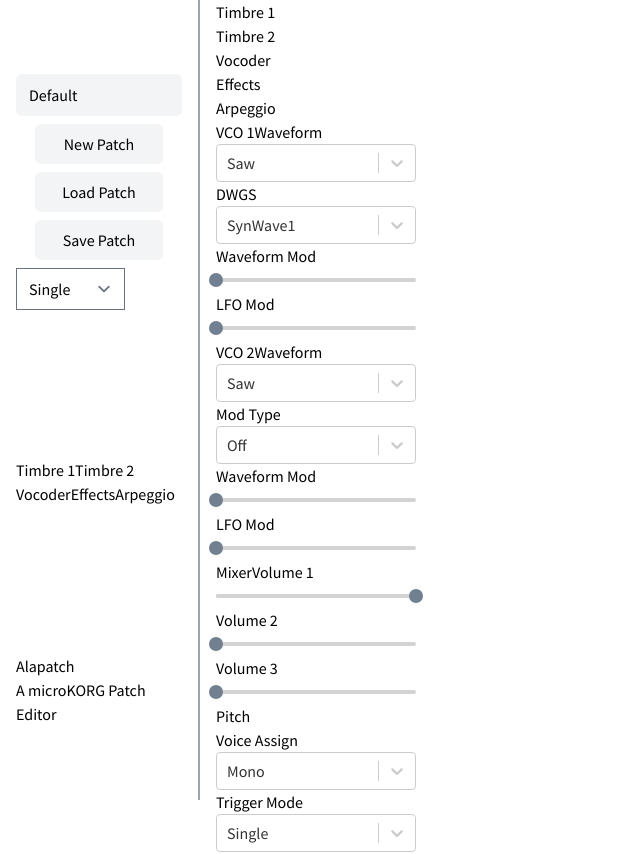
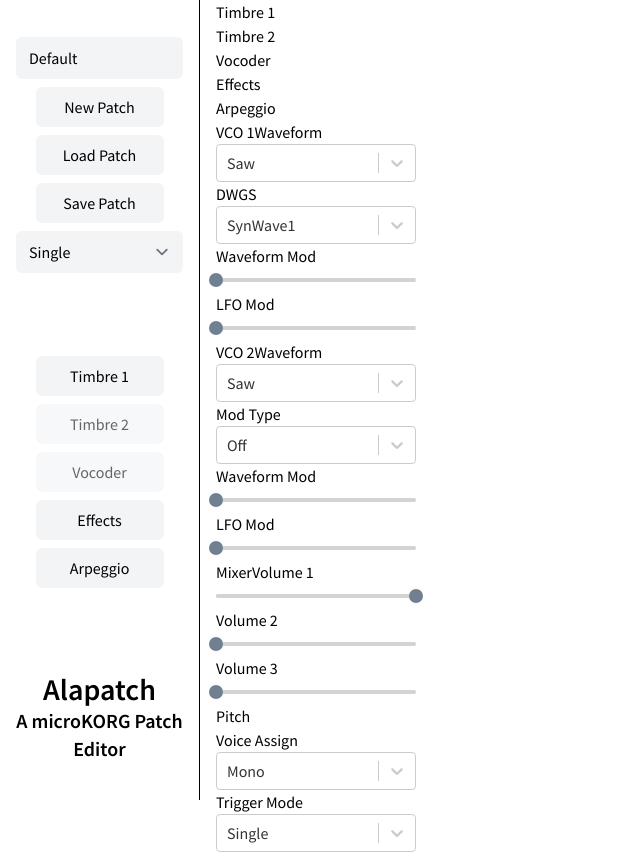
Before and after one commit to ifacodes/alapatch, a React (Create React App) app: page / in a window 1280 px wide. Shown: the top 854 px of the page, without its empty margins (0-640 px from the left). Built offline with nearby package versions, Linux system fonts and the light colour scheme.

Commit message:
begin phase out of SelectList

```diff
--- a/src/features/menu/index.js
+++ b/src/features/menu/index.js
@@ -30,7 +30,7 @@
   }, [file, dispatch]);
 
   return (
-    <div className='flex flex-col justify-around border-solid border-r-2 border-gray-400 px-4'>
+    <div className='flex flex-col justify-around border-solid border-r border-black px-4'>
       <div className='menu-patch-container'>
         <div className='patch-name'>
           <input
@@ -51,21 +51,21 @@
         </div>
         <div className='my-1 flex flex-col items-center'>
           <button
-            className='mx-4 my-1 bg-gray-100 rounded-md w-32 h-10 border-transparent hover:bg-gray-200'
+            className='btn'
             onClick={() => {
               dispatch(parameterRefreshAll());
             }}>
             New Patch
           </button>
           <button
-            className='mx-4 my-1 bg-gray-100 rounded-md w-32 h-10 border-transparent hover:bg-gray-200'
+            className='btn'
             onClick={() => {
               fileRef.current.click();
             }}>
             Load Patch
           </button>
           <button
-            className='mx-4 my-1 bg-gray-100 rounded-md w-32 h-10 border-transparent hover:bg-gray-200'
+            className='btn'
             onClick={() => {
               return_file_from_store(state);
             }}>
@@ -83,7 +83,7 @@
         </div>
         <div className='patch-settings'>
           <Select
-            className=''
+            className='w-full bg-gray-100 rounded-md border-transparent hover:bg-gray-200 focus:bg-white focus:ring-1'
             value={state.patch.mode}
             list={[
               { value: 'Single' },
@@ -101,10 +101,10 @@
           />
         </div>
       </div>
-      <div className='menu-timbre-select'>
+      <div className='my-1 flex flex-col items-center'>
         <button
           disabled={state.patch.mode === 'Vocoder'}
-          className='menu-button'
+          className='btn'
           onClick={() => {
             dispatch(parameterUpdateIndex(0));
           }}>
@@ -112,7 +112,7 @@
         </button>
         <button
           disabled={state.patch.mode !== 'Multiple'}
-          className='menu-button'
+          className='btn'
           onClick={() => {
             dispatch(parameterUpdateIndex(1));
           }}>
@@ -120,29 +120,30 @@
         </button>
         <button
           disabled={state.patch.mode !== 'Vocoder'}
-          className='menu-button'
+          className='btn'
           onClick={() => {
             dispatch(parameterUpdateIndex(2));
           }}>
           Vocoder
         </button>
         <button
-          className='menu-button'
+          className='btn'
           onClick={() => {
             dispatch(parameterUpdateIndex(3));
           }}>
           Effects
         </button>
         <button
-          className='menu-button'
+          className='btn'
           onClick={() => {
             dispatch(parameterUpdateIndex(4));
           }}>
           Arpeggio
         </button>
       </div>
-      <div className='menu-title'>
-        Alapatch <br /> A microKORG Patch Editor
+      <div className='w-full text-center text-xl font-semibold'>
+        <span className='text-3xl pb-6'>Alapatch</span> <br /> A microKORG Patch
+        Editor
       </div>
     </div>
   );
--- a/src/features/utils/components.js
+++ b/src/features/utils/components.js
@@ -1,3 +1,5 @@
+// TODO -- CUSTOM DROPDOWN STYLING
+
 const Select = (props) => {
   return (
     <select
```
